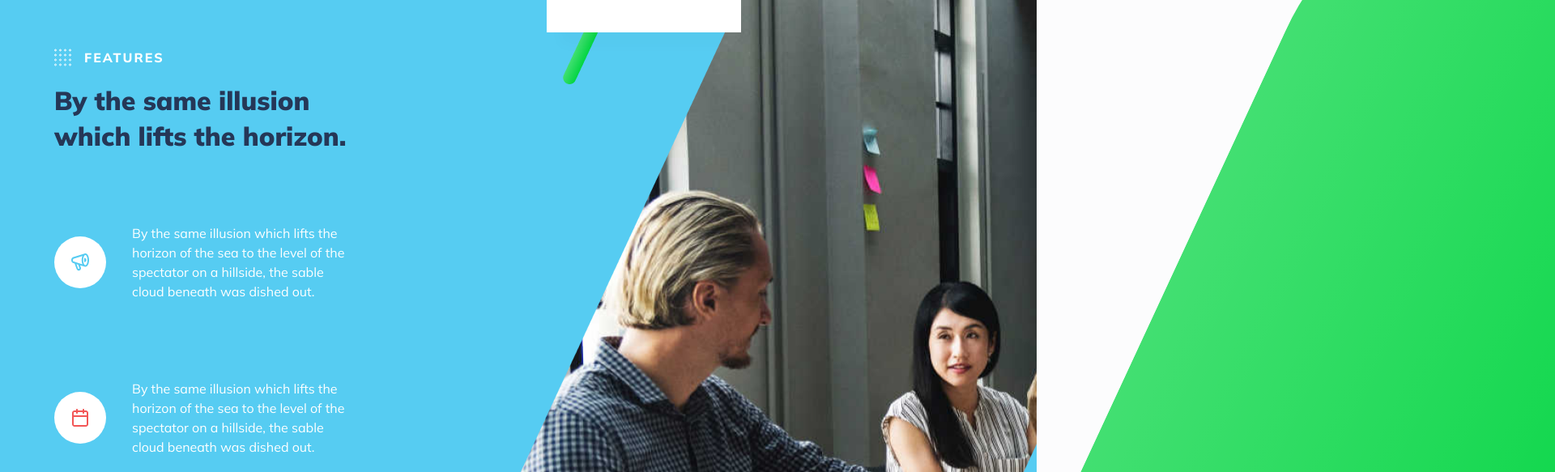
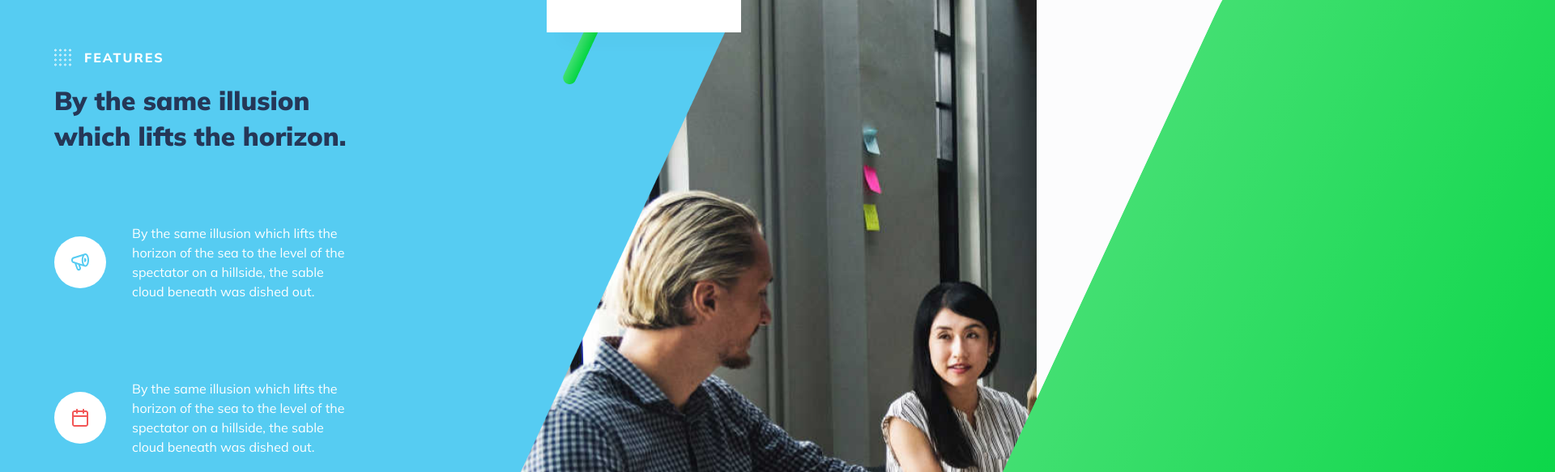
Before and after one commit to EvgenyTomson/diaclone, a plain HTML site: page index.html in a window 1280 px wide. Shown: the part 3384-3967 px from the top of the page at 81% size, 1920 px wide, since content can reach past the window. Drawn offline with Linux system fonts and the light colour scheme.

Commit message:
day 2. commit 3: cucumber fight

```diff
--- a/blocks/features/features.css
+++ b/blocks/features/features.css
@@ -21,6 +21,7 @@
 } */
 
 .features__container {
+  position: relative;
   margin: 0 auto;
 }
 
@@ -93,13 +94,15 @@
 
 
 .features__blob {
-  /* position: relative; */
-  /* left: 750px;
+  /* position: relative;
+  left: 750px;
   top: -500px; */
   position: absolute;
+  left: 780px;
+  top: 145px;
 
-  left: 935px;
-  top: 355px;
+  /* left: 935px;
+  top: 355px; */
 
   width: 1599px;
   height: 729px;
```
